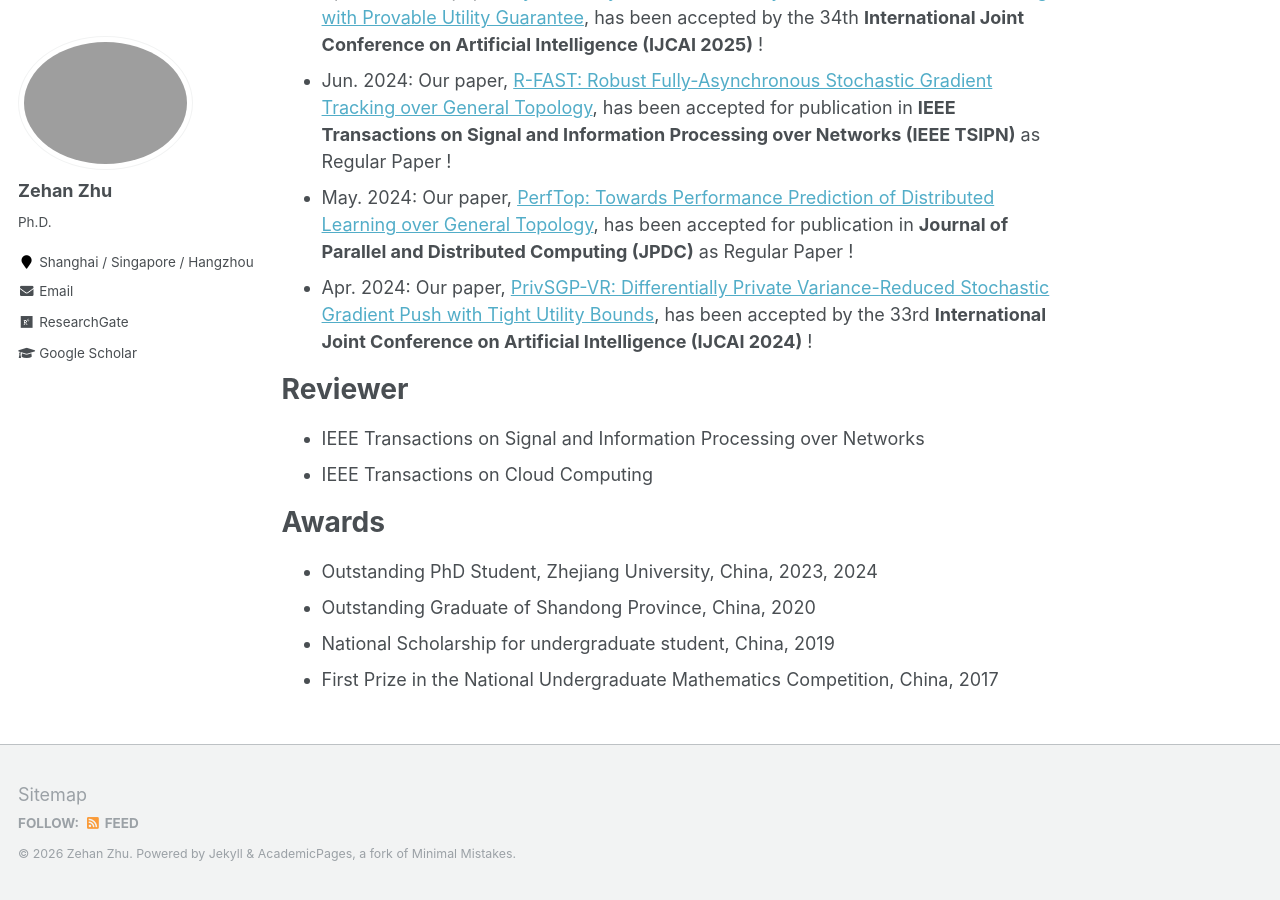
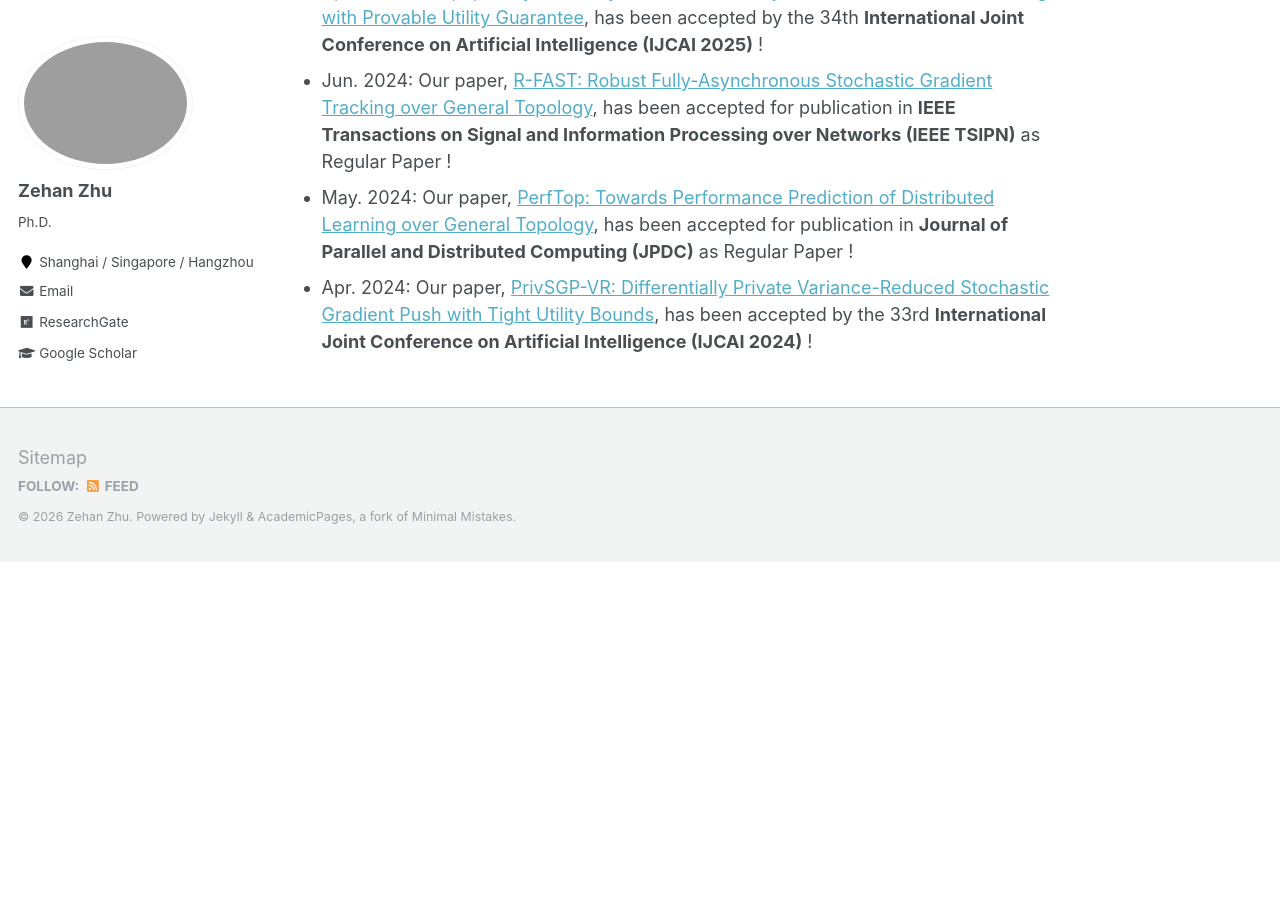
Before and after one commit to zehanzhu/zehanzhu.github.io, a Jekyll site: the page built from _pages/about.md, in a window 1280 px wide and 900 px high, scrolled down 1033 px. Built offline with Jekyll 4.4.1, drawn with Linux system fonts in a browser that asks for light colours; after the commit the page ends 1595 px from its top, so only the background shows below that.

Commit message:
Update about.md

```diff
--- a/_pages/about.md
+++ b/_pages/about.md
@@ -36,19 +36,3 @@ Recent News
 * Jun. 2024: Our paper, [R-FAST: Robust Fully-Asynchronous Stochastic Gradient Tracking over General Topology](https://ieeexplore.ieee.org/abstract/document/10660468), has been accepted for publication in **IEEE Transactions on Signal and Information Processing over Networks (IEEE TSIPN)** as Regular Paper !
 * May. 2024: Our paper, [PerfTop: Towards Performance Prediction of Distributed Learning over General Topology](https://www.sciencedirect.com/science/article/abs/pii/S0743731524000868), has been accepted for publication in **Journal of Parallel and Distributed Computing (JPDC)** as Regular Paper !
 * Apr. 2024: Our paper, [PrivSGP-VR: Differentially Private Variance-Reduced Stochastic Gradient Push with Tight Utility Bounds](https://www.ijcai.org/proceedings/2024/635), has been accepted by the 33rd **International Joint Conference on Artificial Intelligence (IJCAI 2024)** !
-
-
-
-Reviewer
-======
-* IEEE Transactions on Signal and Information Processing over Networks
-* IEEE Transactions on Cloud Computing
-
-
-
-Awards
-======
-* Outstanding PhD Student, Zhejiang University, China, 2023, 2024
-* Outstanding Graduate of Shandong Province, China, 2020
-* National Scholarship for undergraduate student, China, 2019
-* First Prize in the National Undergraduate Mathematics Competition, China, 2017
```
